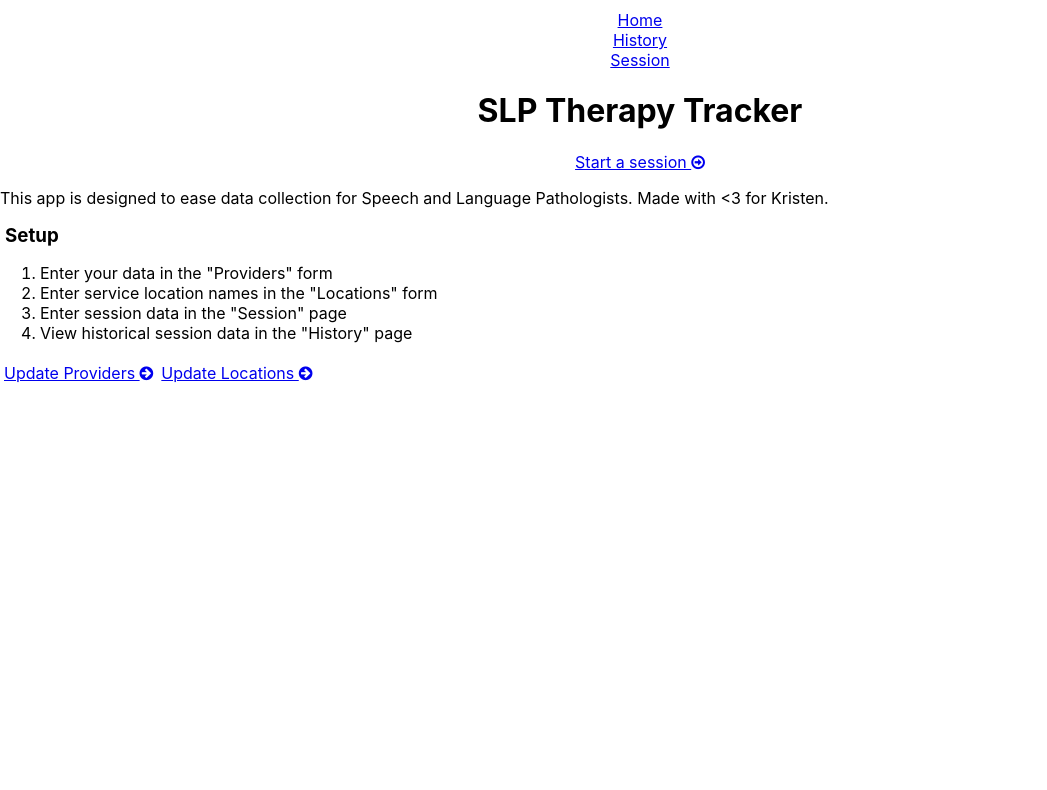
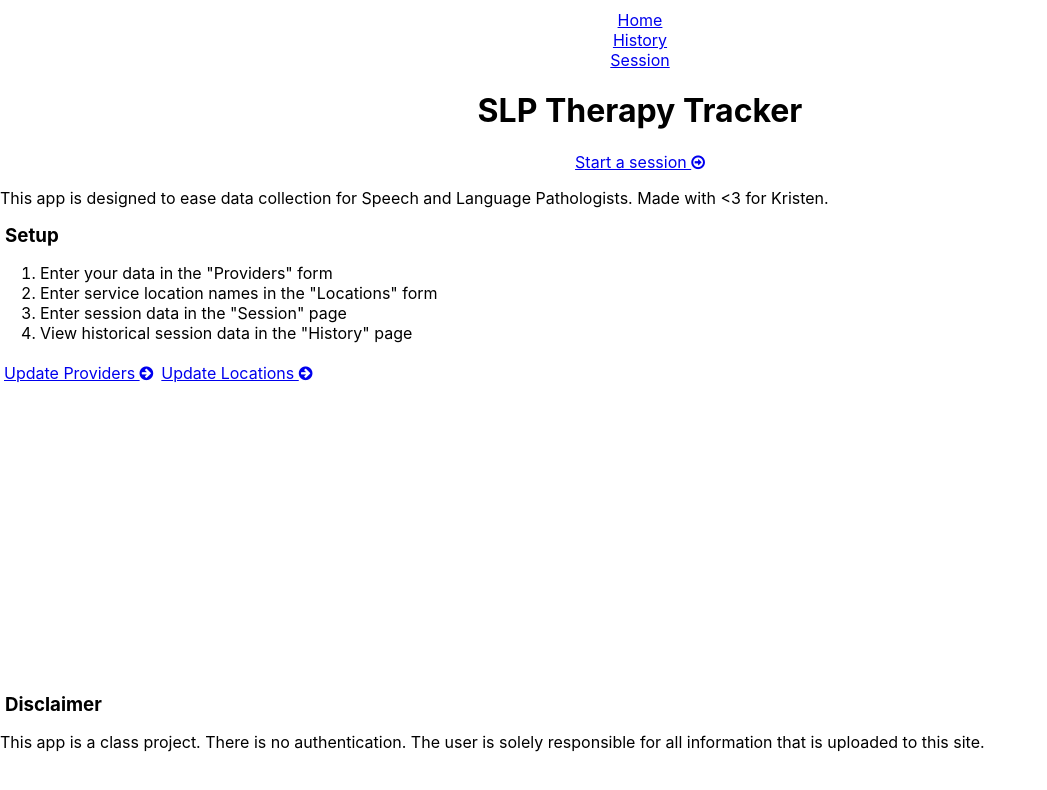
Before and after one commit to kkredit/slp-therapy-tracker, a React (Create React App) app: page / in a window 1280 px wide. Shown: the top 790 px of the page, without its empty margins (0-1047 px from the left). Built offline with nearby package versions, Linux system fonts and the light colour scheme; the HTML template or start-up script is replaced by a standard one.

Commit message:
Add disclaimer to Home page

```diff
--- a/src/Home.css
+++ b/src/Home.css
@@ -17,3 +17,8 @@ p, ol {
   clear: right;
   margin: 4px;
 }
+
+#disclaimer {
+  position: fixed;
+  bottom: 2em;
+}
--- a/src/Home.js
+++ b/src/Home.js
@@ -32,6 +32,15 @@ class Home extends React.Component {
         <Link className="navButton btn btn-outline-primary" to="/locations">
           Update Locations <i className="fa fa-arrow-circle-right"/>
         </Link>
+
+        <div id="disclaimer">
+          <h3>Disclaimer</h3>
+          <p>
+            This app is a class project. There is no authentication. The user is solely responsible
+            for all information that is uploaded to this site.
+          </p>
+        </div>
+
       </React.Fragment>
     );
   }
```
